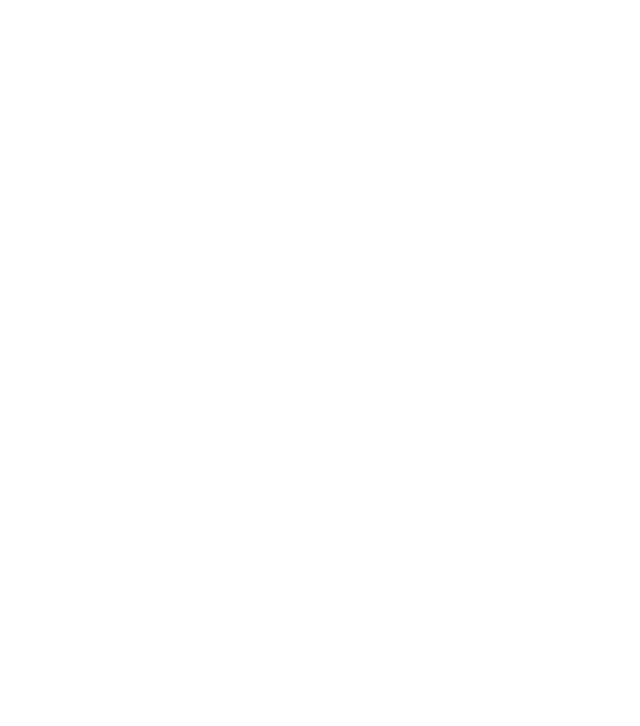
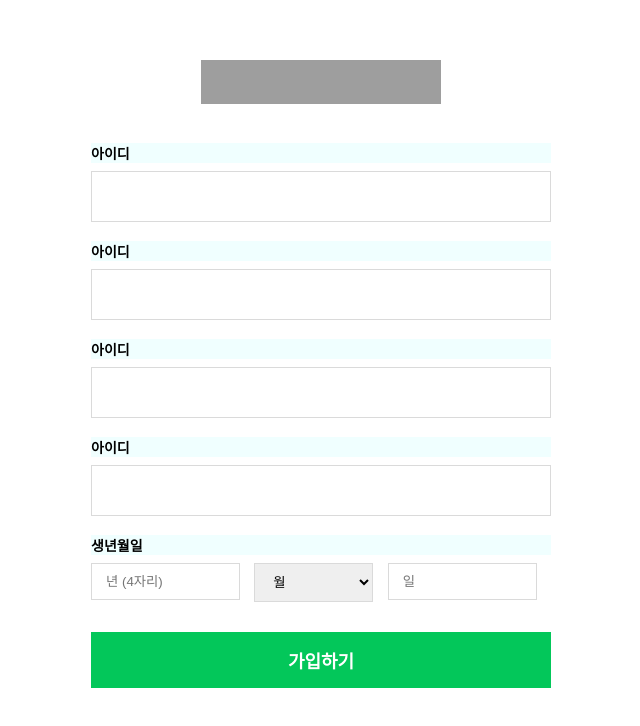
Before and after one commit to Kimhyuntae9665/React, a React (Create React App) app: page / in a window 1280 px wide. Shown: the top 726 px of the page, without its empty margins (319-959 px from the left). Built offline with nearby package versions, Linux system fonts and the light colour scheme; grey boxes are pictures that could not be loaded.

Commit message:
React_함수화

```diff
--- a/src/App.tsx
+++ b/src/App.tsx
@@ -1,3 +1,8 @@
+// ? 파일명이 index.확장자 일 경우
+// ? 해당 파일이 속해 있는 폴더명으로 import 가능
+import InputGroup from 'src/components';
+import './style.css'
+
 // 한줄 주석
 /*공간 주석 가능 */
 
@@ -11,7 +16,8 @@
 //   const 메서드명 = (파라미터[:파라미터 타입])[:반환타입] =>{..}
 
 
-// (1)
+//^ (1)
+//! React Component는 Typescript가 기반
 function App() {
   // typescript의 데이터 타입
   // 숫자 타입 : number
@@ -38,27 +44,97 @@
 
   // typescript에서의 비교연산자
 
-  let a : any = 10;
-  let b : any = '10';
+  let a: any = 10;
+  let b: any = '10';
 
 
   // == ,!= : 값만 비교
   //  === ,!== :값과 타입까지 비교  (>== - 이런 형태는 존재하지 않음 )
   // alert(a == b);
-  alert(a===b);
+
 
   // typescript에서의 나눗셈 연산
-  let tmp6 = 10/3; // 3.33333
-  alert(tmp6);
+  let tmp6 = 10 / 3; // 3.33333
 
+  // ! return 에는 하나의 태그만 올 수 있음
+  // ? 확장자가 .jsx이거나 .tsx 일 때
+  // ? 함수형 컴포턴트의 return에서 ()로
+  // ? html 태그를 사용 할 수 있음
+  // ? return의 ()로 감싸면 html 태그를 사용 가능
+  // ? return 의 ()안에서 typescript 문법을 사용하고 싶다면
+  // ? {}안에 작성하면
+  /*url(https://static.nid.naver.com/images/ui/join/m_naver_logo_20191126.png) */
   return (
-    <div></div>
+    /* https://nid.naver.com/user2/V2Join?token_sjoin=f6F5bkH54rXHCGe4&langSelect=ko_KR&termsService=on&termsPrivacy=on&termsLocation=Y */
+    /* 레이아웃 구성 */
+
+    /* 컨테이너 레이아웃 */
+    <div>
+
+        {/* 가운데 레이아웃 */}
+        <div>
+            {/* 로고 레이아웃 */}
+            <div id="logo-container">
+                <a id="logo" href="https://naver.com">
+                    NAVER
+                </a>
+            </div>
+            {/* 컨테이너 레이아웃 */}
+            <div id="container">
+                {/* 아이디 레이아웃 */}
+                <InputGroup/>
+                {/* 비밀번호 레이아웃 */}
+                <InputGroup/>
+                {/* 비밀번호 확인 레이아웃 */}
+                <InputGroup/>
+               { /* 이름 레이아웃 */}
+               <InputGroup/>
+                {/* 생년월일 레이아웃 */}
+                <div className="content">
+                    <div className="input-label">생년월일</div>
+                    <div className="flex">
+                        {/* style의 display 요소를 inline으로 적용해서 inline 형식으로 변경 */}
+                        <div className="flex-1">
+                            <input className="input-middle-style" type="number" placeholder="년 (4자리)" />
+                        </div>
+                        <div className="flex-1">
+                            {/* select */}
+                            <select className="input-middle-style">
+                                <option>월</option>
+                                <option>1</option>
+                                <option>2</option>
+                                <option>3</option>
+                                <option>4</option>
+                                <option>5</option>
+                                <option>6</option>
+                                <option>7</option>
+                                <option>8</option>
+                                <option>9</option>
+                                <option>10</option>
+                                <option>11</option>
+                                <option>12</option>
+                            </select>
+                        </div>
+                        <div className="flex-1">
+                            <input className="input-middle-style" type="number" placeholder="일" />
+                        </div>
+                    </div>
+                </div>
+                {/* 버튼 레이아웃 */}
+                <div className="content">
+                    <div className="inline">
+                        <button className="join-button">가입하기</button>
+                    </div>
+                </div>
+            </div>
+        </div>
+    </div>
   );
 }
 
 
 
-// // (2)
+// ^ (2)
 // const App = () =>{
 //   return(
 //     <div></div>
--- /dev/null
+++ b/src/components/index.tsx
@@ -0,0 +1,16 @@
+// #함수형 컴포넌트 자동 완성은
+// ? ES7 + React/ Redux / React-native Snippets 확장 설치
+// ? .tsx 파일 내부에서 'rfc'로 함수형 컴포넌트를 자동 생성
+
+import React from 'react'
+
+export default function InputGroup() {
+    return (
+        <div className="content">
+            <div className="input-label">아이디</div>
+            <div className="inline">
+                <input className="input-style" type="text" />
+            </div>
+        </div>
+    )
+}
--- /dev/null
+++ b/src/style.css
@@ -0,0 +1,102 @@
+body {
+    margin: 0;
+}
+
+a {
+    /* 태그의 기본 텍스트 꾸밈을 제거 */
+    text-decoration: none;
+    color: black;
+}
+
+select option {
+    width: 100%;
+}
+
+#container {
+    margin: 0 auto;
+    min-width: 460px;
+    max-width: 768px;
+}
+
+#logo-container {
+    padding-top: 60px;
+    padding-bottom: 20px;
+}
+
+/* # : id의 이름을 지정 */
+#logo {
+    /* 가로 가운데 정렬 */
+    margin: 0 auto;
+
+    display: block;
+    width: 240px;
+    height: 44px;
+    /* 배경 이미지 지정 */
+    background-image: url(https://static.nid.naver.com/images/ui/join/m_naver_logo_20191126.png);
+    /* 배경이미지를 반복해서 보여줄 것인지 */
+    background-repeat: no-repeat;
+    background-size: 240px;
+    font-size: 0;
+}
+
+.inline {
+    display: inline;
+}
+
+.flex {
+    display: flex;
+    justify-content: space-between;
+}
+
+.flex-1 {
+    flex: auto;
+}
+
+.content {
+    width: 460px;
+    margin: 0 auto;
+}
+
+/* . : class의 이름을 지정 */
+.input-style {
+    width: 430px;
+    height: 29px;
+    padding-left: 14px;
+    padding-right: 14px;
+    padding-top: 10px;
+    padding-bottom: 10px;
+    border: 1px solid #dadada;
+}
+
+.input-middle-style {
+    width: 119px;
+    padding-left: 14px;
+    padding-right: 14px;
+    padding-top: 10px;
+    padding-bottom: 10px;
+    border: 1px solid #dadada;
+}
+
+.input-label {
+    background-color: azure;
+    margin-top: 19px;
+    margin-bottom: 8px;
+    /* 글자의 크기 */
+    font-size: 14px;
+    /* 글자의 굵기 */
+    font-weight: 700;
+}
+
+.join-button {
+    margin-top: 30px;
+    border: none;
+    padding-top: 15px;
+    padding-bottom: 15px;
+    width: 100%;
+
+    background-color: #03c75a;
+
+    color: #ffffff;
+    font-size: 18px;
+    font-weight: 700;
+}
```
Also changed, not shown: src/summary/index.ts (+15 -15 lines).
